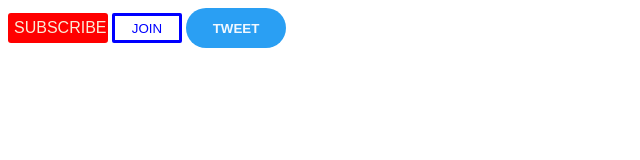
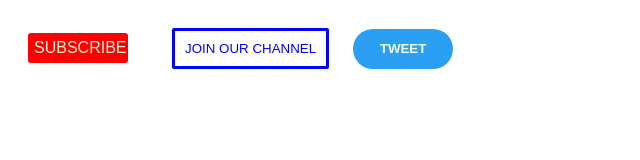
Before and after one commit to Gokul-terzo/HTML_CSS_JS, a plain HTML site: page button.html in a window 1280 px wide. Shown: the whole page, without its empty margins (0-640 px from the left). Drawn offline with Linux system fonts and the light colour scheme.

Commit message:
Box model

```diff
--- a/button.css
+++ b/button.css
@@ -8,6 +8,7 @@
     width: 100px;
     cursor: pointer;
     border-radius: 3px;
+    margin: 10px 20px 0px 20px;
 }
 .subscribe:hover{
     opacity: 0.7;
@@ -20,8 +21,11 @@
     color: blue;
     border: solid blue;
     border-radius: 2px;
-    height: 30px;
-    width: 70px;
+    min-height: 30px;
+    min-width: 70px;
+    margin-right: 20px;
+    padding: 10px;
+    margin: 20px;
     transition: background-color 1s,color 1s; /*Not to be placed inside hover as it will not be applied when we hover out of button*/
 }
 .join:hover{
--- a/button.html
+++ b/button.html
@@ -6,7 +6,7 @@
         SUBSCRIBE
     </button>
     <button class="join">
-        JOIN
+        JOIN OUR CHANNEL
     </button>
     <button class="tweet">
         TWEET
```
